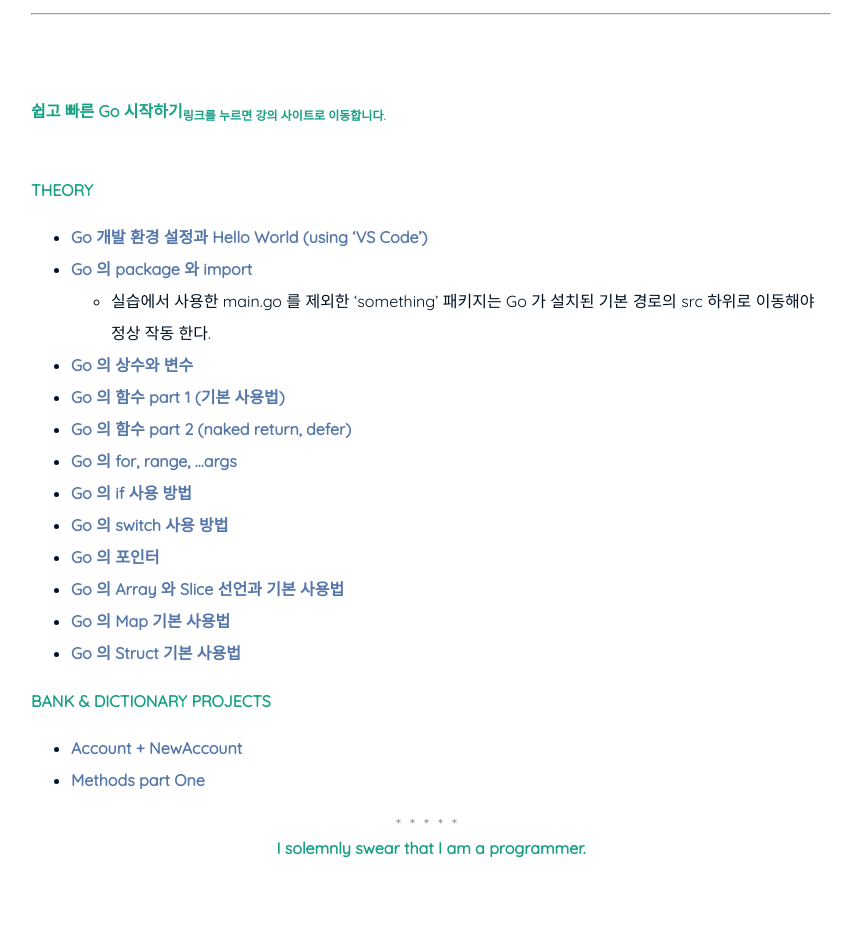
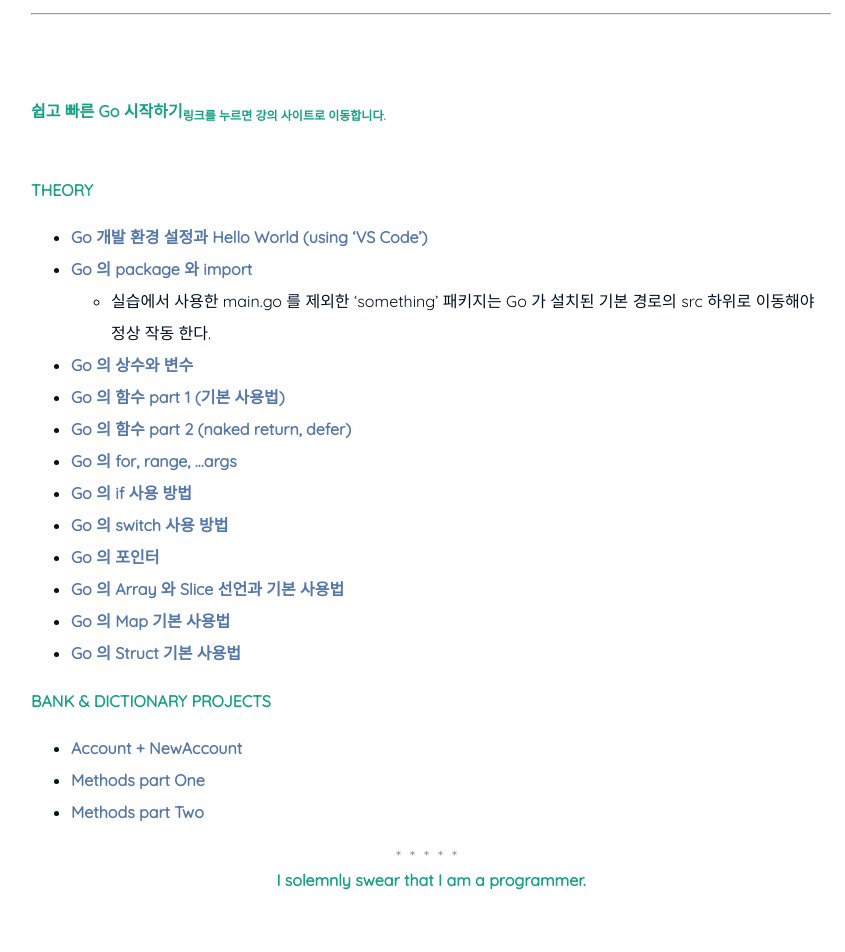
Before and after one commit to nimkoes/portfolio, a Jekyll site: the page built from _posts/2021-05-15-Go-Language-Study.md, in a window 1280 px wide. Shown: the part 915-1867 px from the top of the page, without its empty margins (209-1054 px from the left). Built offline with Jekyll 4.4.1, drawn with Linux system fonts in a browser that asks for light colours; before the commit the page ends 1835 px from its top, so only the background shows below that.

Commit message:
'Go 'BANK & DICTIONARY PROJECTS' : Methods part Two' 학습 내용 추가

```diff
--- a/_posts/2021-05-15-Go-Language-Study.md
+++ b/_posts/2021-05-15-Go-Language-Study.md
@@ -48,6 +48,7 @@ author: "nimkoes"
 #### **BANK & DICTIONARY PROJECTS**
 - [Account + NewAccount][link_blog_013]
 - [Methods part One][link_blog_014]
+- [Methods part Two][link_blog_015]
 
 
 
```
Also changed, not shown: other parts of _posts/2021-05-15-Go-Language-Study.md (+1 -0 lines).
